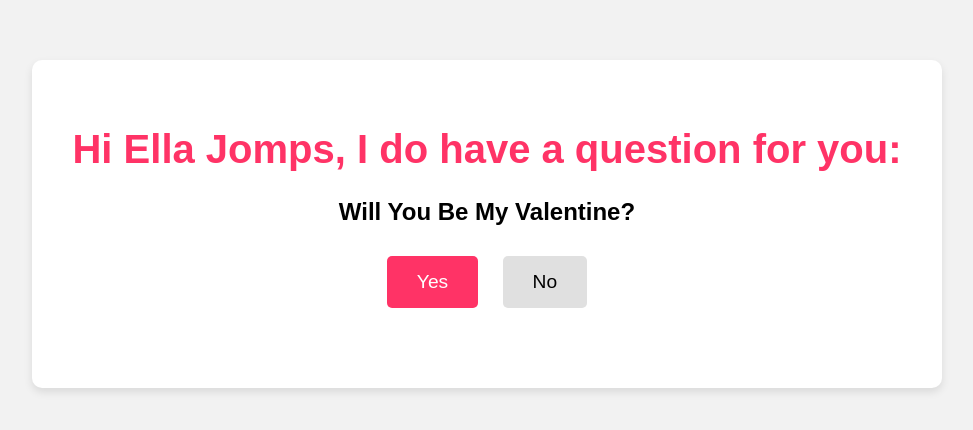
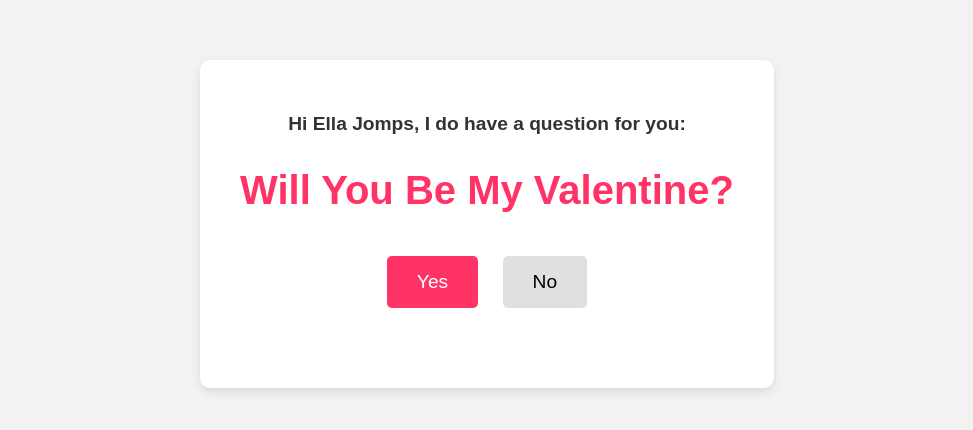
Before and after one commit to cloudyboi03/ellajoms, a plain HTML site: page index.html in a window 1280 px wide. Shown: the part 176-606 px from the top of the page, without its empty margins (153-1126 px from the left). Drawn offline with Linux system fonts and the light colour scheme.

Commit message:
Update styles.css

```diff
--- a/styles.css
+++ b/styles.css
@@ -16,12 +16,12 @@ body {
     box-shadow: 0 4px 8px rgba(0, 0, 0, 0.1);
 }
 
-h1 {
+h2 {
     font-size: 2.5rem;
     color: #ff3366;
 }
 
-p {
+h1 {
     font-size: 1.2rem;
     color: #333;
 }
```
